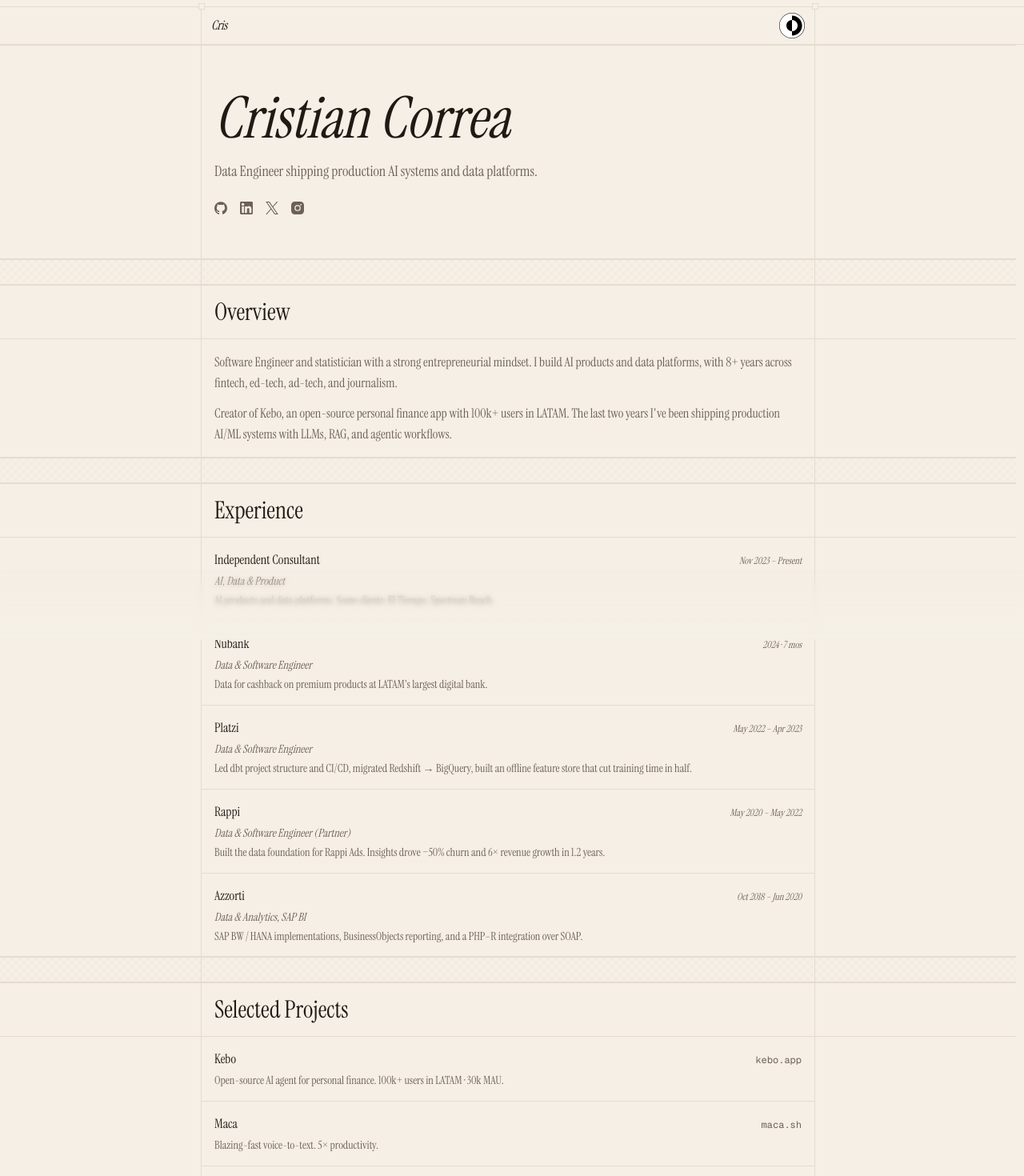
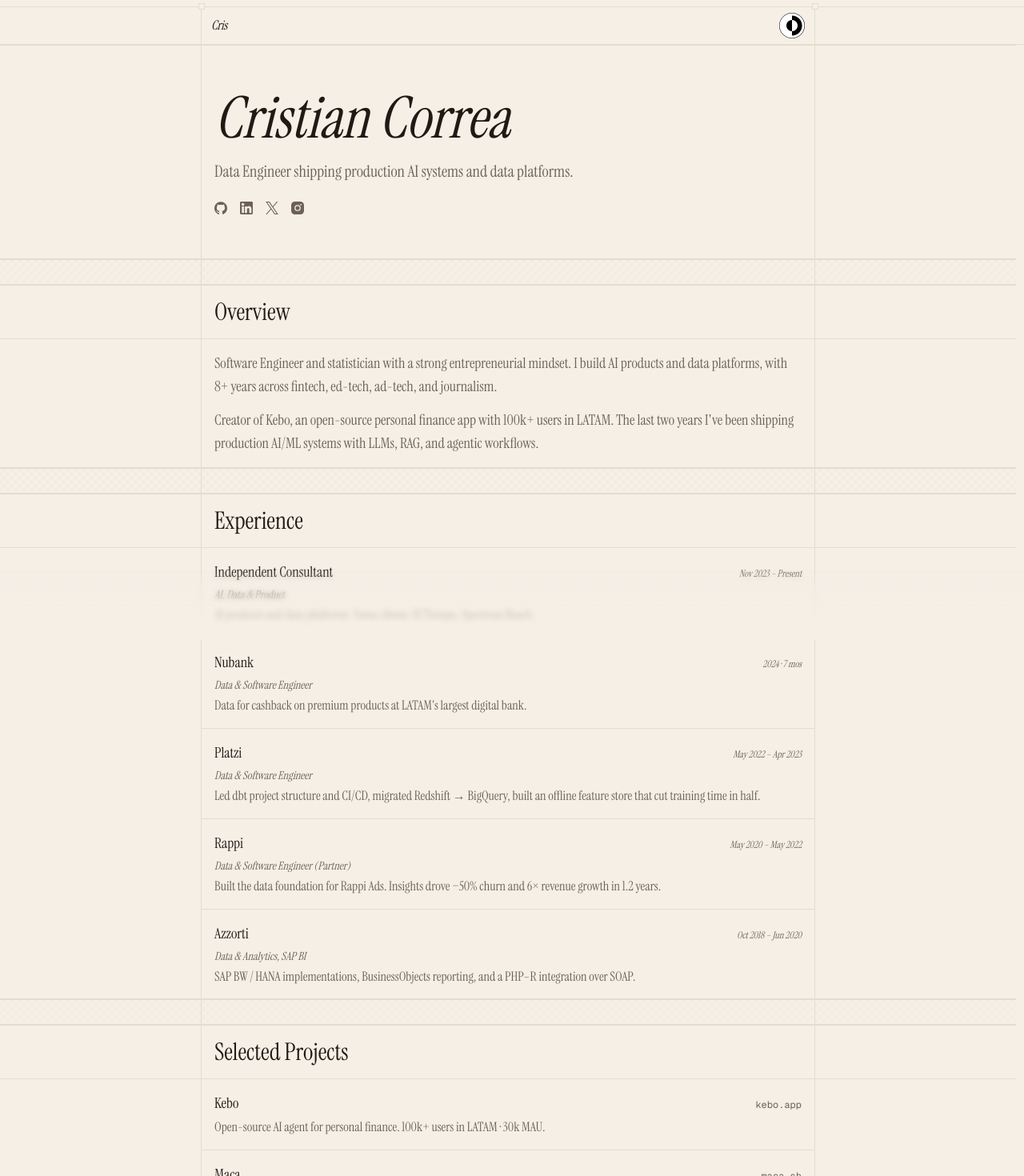
Before and after one commit to camilocbarrera/cris.fast, a Next.js app: page / in a window 1280 px wide. Shown: the top 1470 px of the page at 80% size. Built offline with nearby package versions, Linux system fonts and the light colour scheme.

Commit message:
style(ui): increase body type scale for readability

```diff
--- a/app/page.tsx
+++ b/app/page.tsx
@@ -109,7 +109,7 @@
           <h1 className="text-5xl italic text-balance md:text-7xl">
             Cristian Correa
           </h1>
-          <p className="mt-4 text-base text-muted-foreground text-pretty md:text-lg">
+          <p className="mt-4 text-lg text-muted-foreground text-pretty md:text-xl">
             Data Engineer shipping production AI systems and data platforms.
           </p>
           <div className="mt-6">
@@ -123,7 +123,7 @@
           <PanelHeader>
             <PanelTitle>Overview</PanelTitle>
           </PanelHeader>
-          <PanelContent className="space-y-3 text-sm leading-relaxed text-muted-foreground md:text-base">
+          <PanelContent className="space-y-3 text-base leading-relaxed text-muted-foreground md:text-lg">
             <p>
               Software Engineer and statistician with a strong entrepreneurial
               mindset. I build AI products and data platforms, with 8+ years
@@ -147,7 +147,7 @@
             {experience.map((job) => (
               <article key={job.company} className="space-y-1 px-4 py-4">
                 <header className="flex items-baseline justify-between gap-4">
-                  <h3 className="text-base font-medium">{job.company}</h3>
+                  <h3 className="text-lg font-medium">{job.company}</h3>
                   <span className="shrink-0 text-xs italic text-muted-foreground">
                     {job.period}
                   </span>
@@ -155,7 +155,7 @@
                 <p className="text-sm italic text-muted-foreground">
                   {job.role}
                 </p>
-                <p className="text-sm text-muted-foreground">{job.summary}</p>
+                <p className="text-base text-muted-foreground">{job.summary}</p>
               </article>
             ))}
           </div>
@@ -171,7 +171,7 @@
             {projects.map((project) => (
               <article key={project.name} className="space-y-1 px-4 py-4">
                 <header className="flex items-baseline justify-between gap-4">
-                  <h3 className="text-base font-medium">
+                  <h3 className="text-lg font-medium">
                     <a
                       href={project.url}
                       target="_blank"
@@ -185,7 +185,7 @@
                     {project.host}
                   </span>
                 </header>
-                <p className="text-sm text-muted-foreground">
+                <p className="text-base text-muted-foreground">
                   {project.summary}
                 </p>
               </article>
@@ -200,7 +200,7 @@
             <PanelTitle>Contact</PanelTitle>
           </PanelHeader>
           <PanelContent className="space-y-4">
-            <dl className="grid grid-cols-[88px_1fr] gap-y-1 text-sm">
+            <dl className="grid grid-cols-[96px_1fr] gap-y-1 text-base">
               <dt className="italic text-muted-foreground">Location</dt>
               <dd>Bogotá, Colombia</dd>
               <dt className="italic text-muted-foreground">Email</dt>
```
